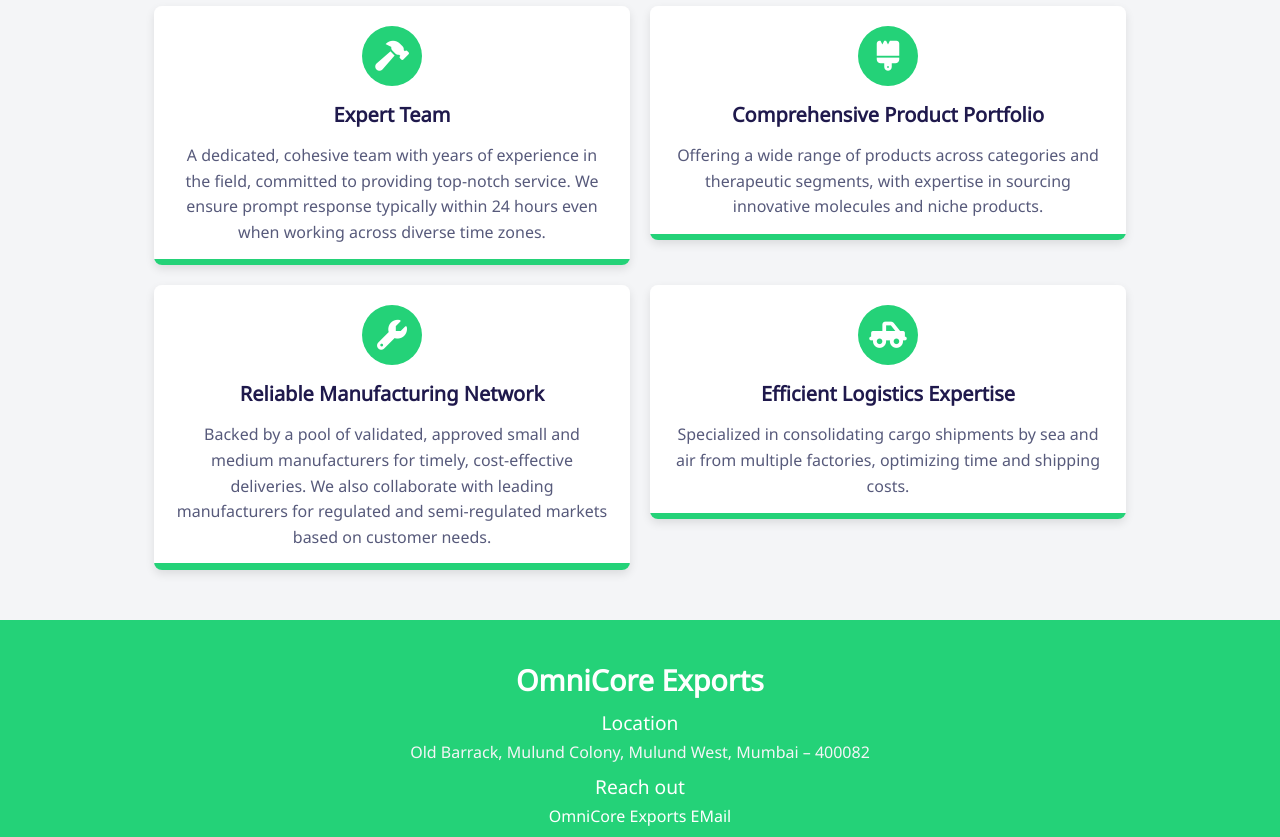
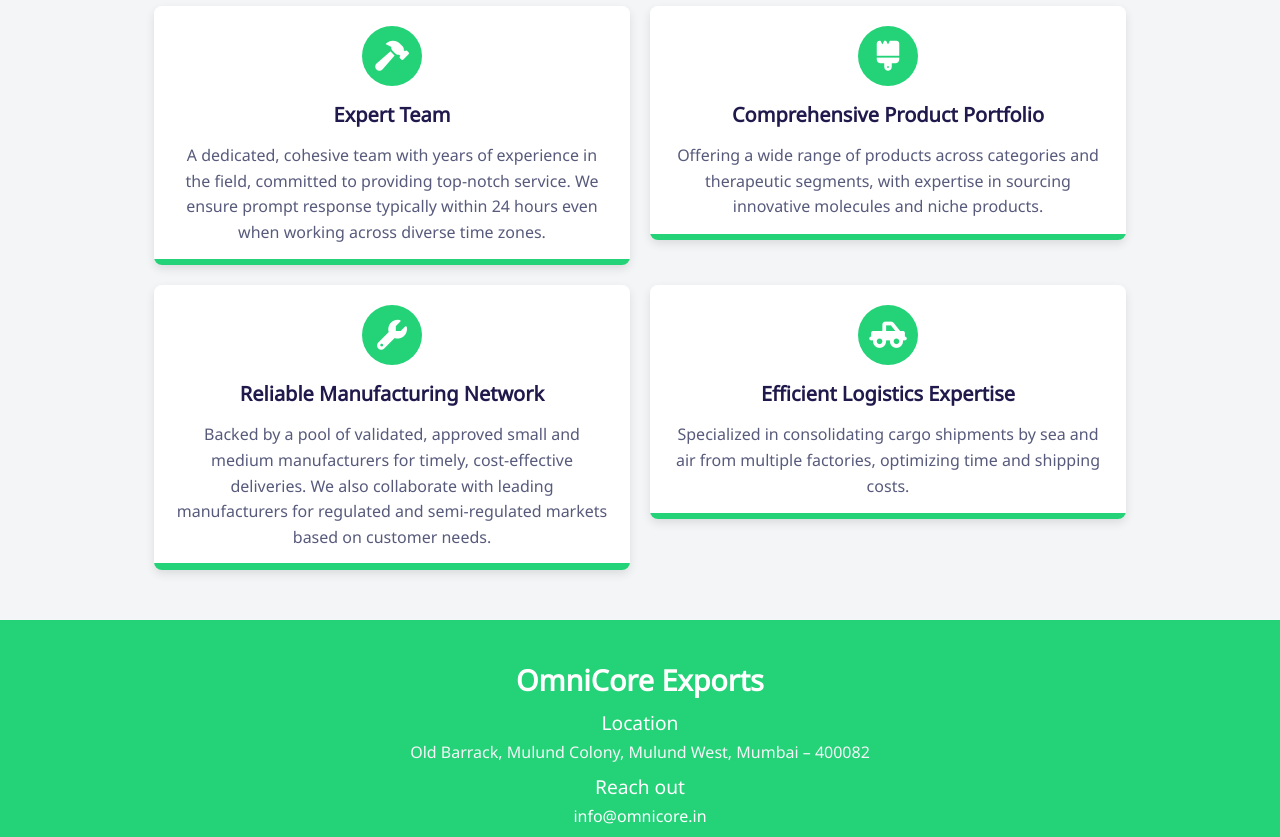
Before and after one commit to HashtaG2000/OmniCore-Exports, a plain HTML site: page index.html in a window 1280 px wide. Shown: the part 2587-3424 px from the top of the page. Drawn offline with Linux system fonts and the light colour scheme.

Commit message:
Add files via upload

```diff
--- a/index.html
+++ b/index.html
@@ -494,7 +494,7 @@
             </div>
             <div class="footer-item">
                 <h3>Reach out</h3>
-                <p><a href="mailto:omnicoreexports@domain.com">OmniCore Exports EMail</a></p>
+                <p><a href="mailto:info@omnicore.in">info@omnicore.in</a></p>
             </div>
         </div>
     </footer>
```
